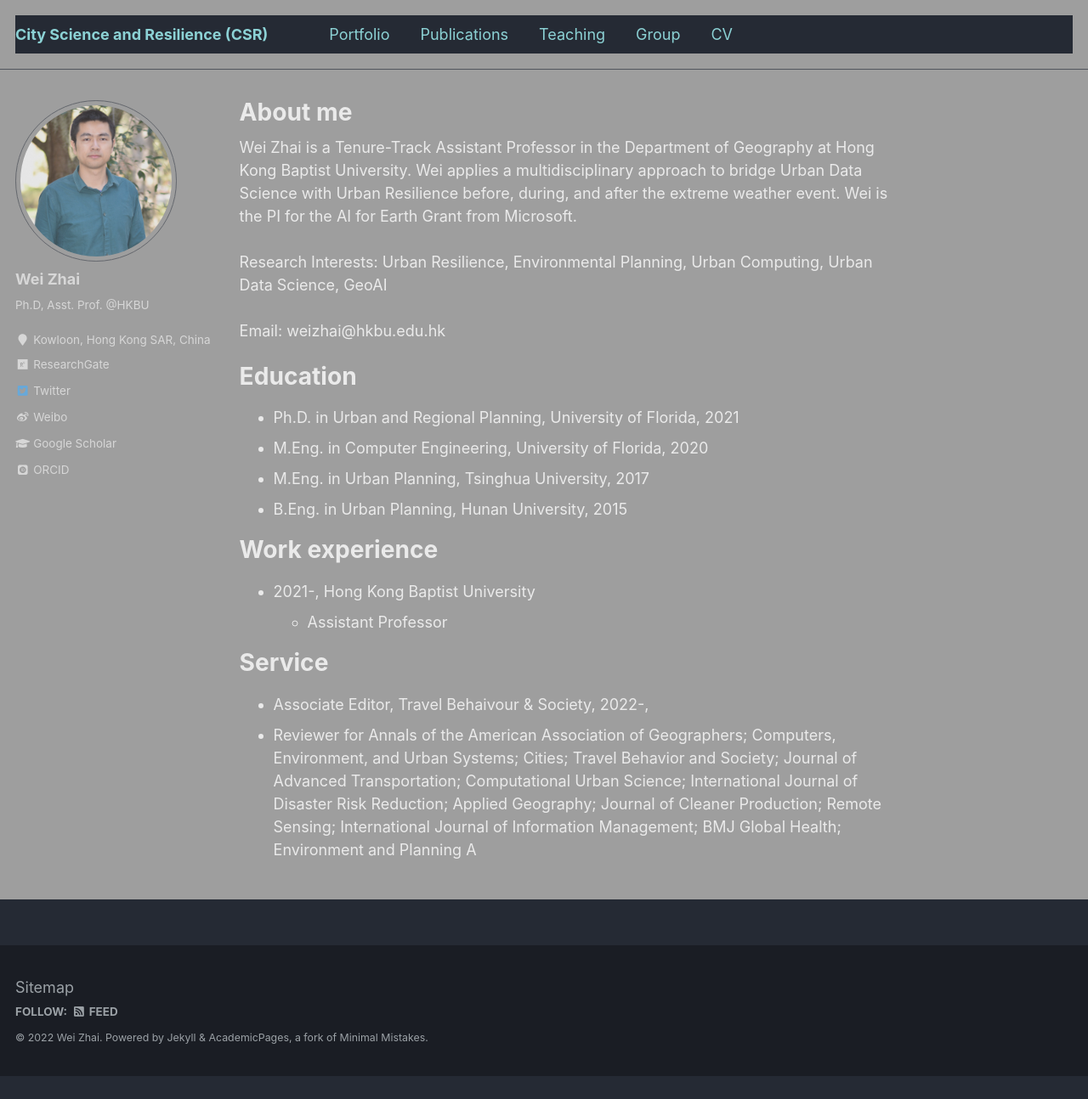
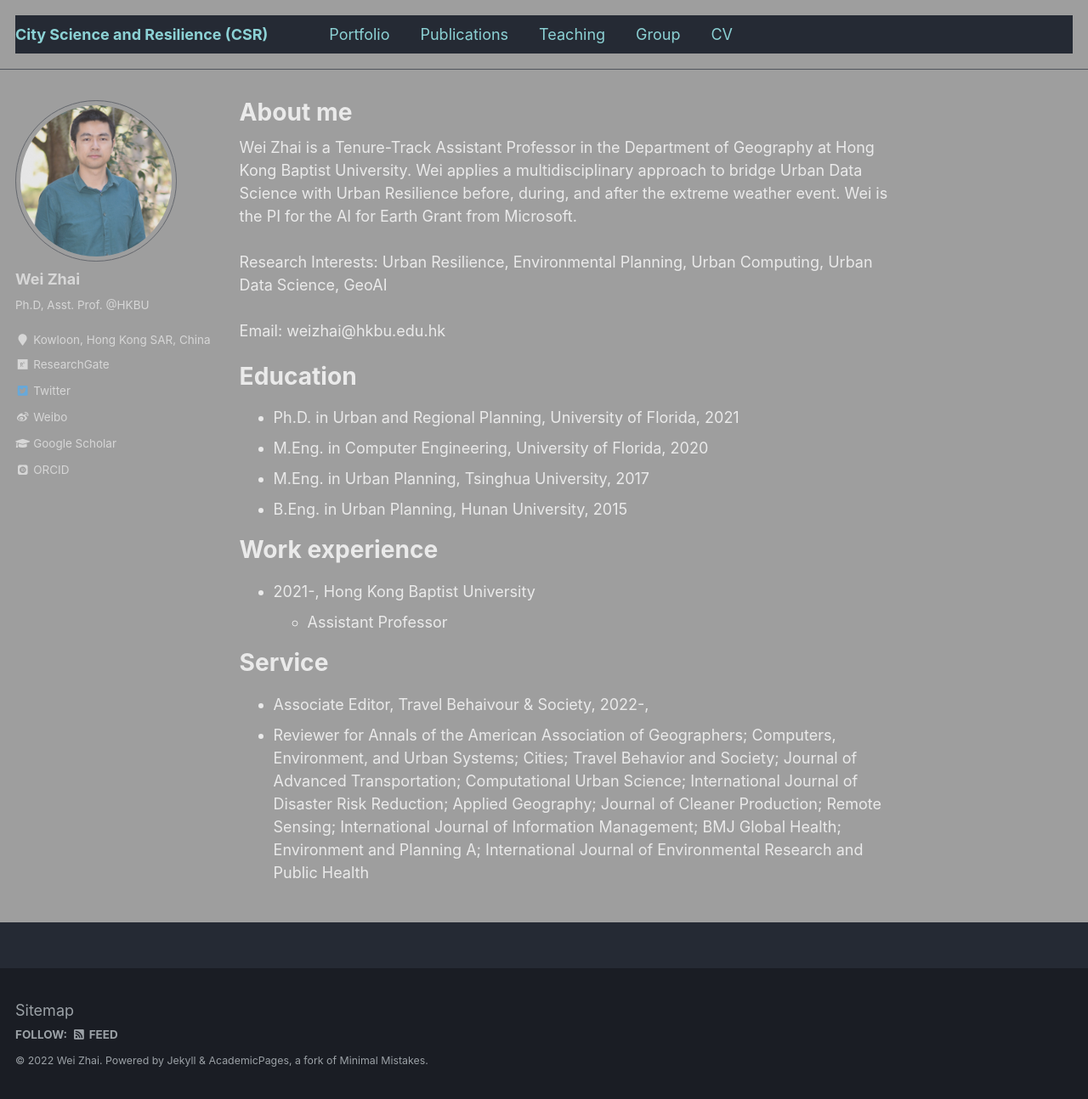
Before and after one commit to skywalkerzhai/weizhai.github.io, a Jekyll site: the page built from _pages/about.md, in a window 1280 px wide and 1294 px high. Shown: the whole window at 85% size. Built offline with Jekyll 4.4.1, drawn with Linux system fonts in a browser that asks for light colours; some web fonts are replaced.

Commit message:
Update about.md

```diff
--- a/_pages/about.md
+++ b/_pages/about.md
@@ -29,7 +29,7 @@ Work experience
 Service
 ======
 * Associate Editor, Travel Behaivour & Society, 2022-,
-* Reviewer for Annals of the American Association of Geographers; Computers, Environment, and Urban Systems; Cities; Travel Behavior and Society; Journal of Advanced Transportation; Computational Urban Science; International Journal of Disaster Risk Reduction; Applied Geography; Journal of Cleaner Production; Remote Sensing; International Journal of Information Management; BMJ Global Health; Environment and Planning A
+* Reviewer for Annals of the American Association of Geographers; Computers, Environment, and Urban Systems; Cities; Travel Behavior and Society; Journal of Advanced Transportation; Computational Urban Science; International Journal of Disaster Risk Reduction; Applied Geography; Journal of Cleaner Production; Remote Sensing; International Journal of Information Management; BMJ Global Health; Environment and Planning A; International Journal of Environmental Research and Public Health
 
 
 <body background="https://skywalkerzhai.github.io/weizhai.github.io/images/background.jpg">
```
